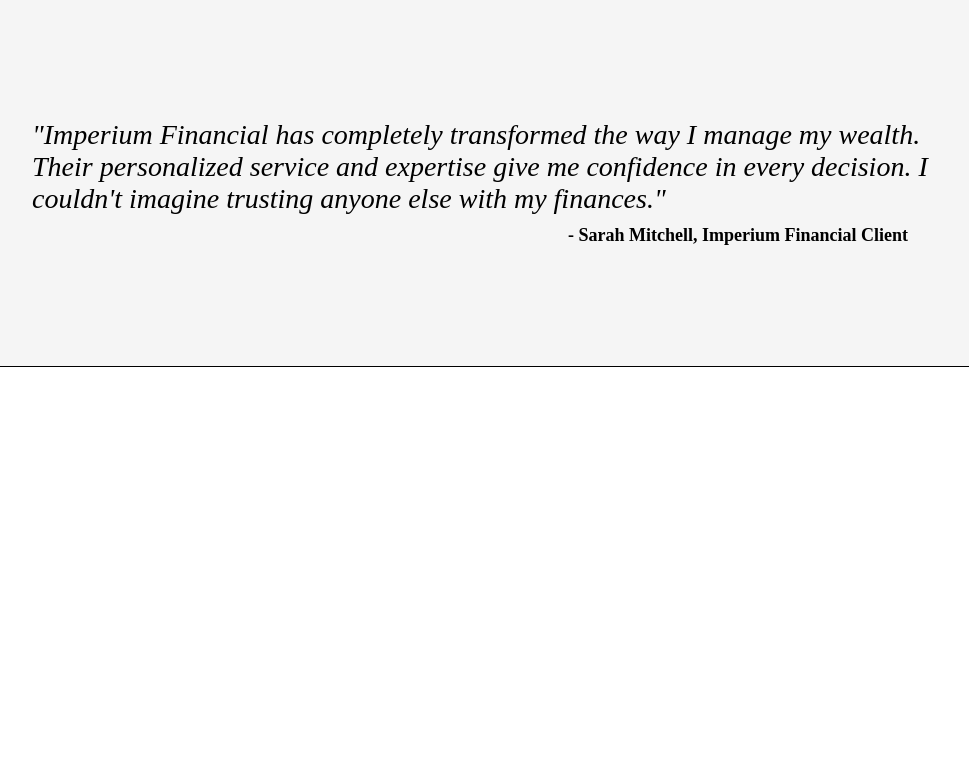
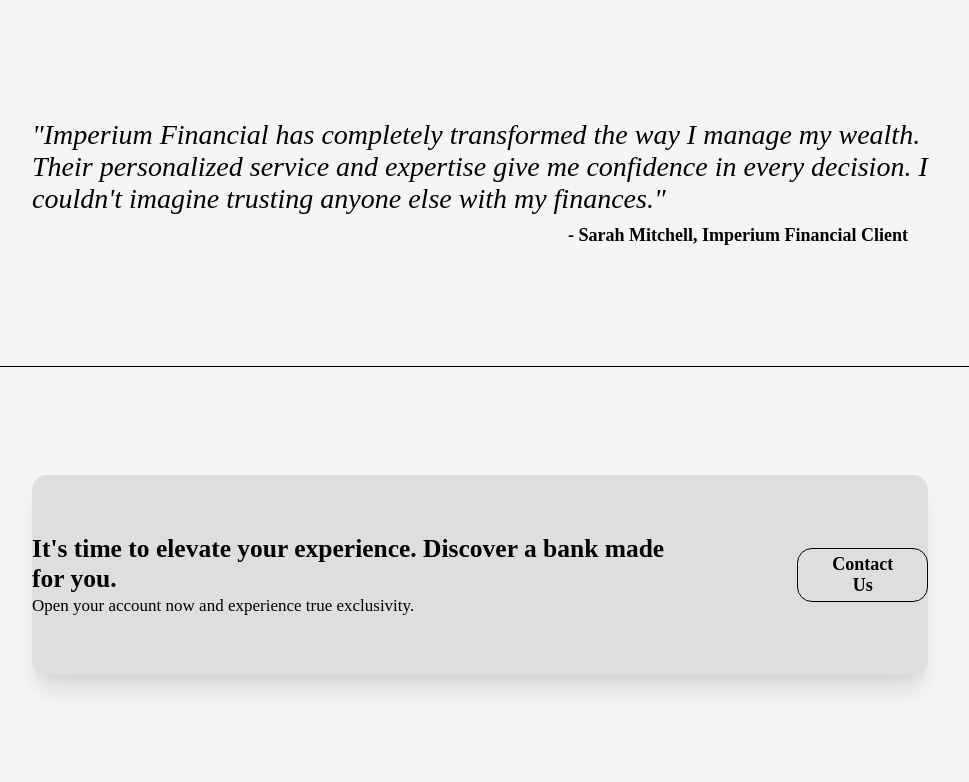
Before and after one commit to bernardo-ortigara/odin-landing-page, a plain HTML site: page index.html in a window 1280 px wide. Shown: the part 863-1645 px from the top of the page, without its empty margins (160-1129 px from the left). Before the commit the page ends 1230 px from the top, so only its background shows below. Drawn offline with Linux system fonts and the light colour scheme.

Commit message:
Add contact section

```diff
--- a/index.html
+++ b/index.html
@@ -58,5 +58,16 @@
         </div>
     </div>
 
+    <div class="call-to-action">
+        <div class="container-grey">
+            <div class="container-grey-left">
+                <h2>It's time to elevate your experience. Discover a bank made for you.</h2>
+                <p>Open your account now and experience true exclusivity.</p>
+            </div>
+            <button>Contact Us</button>
+        </div>
+    </div>
+
+
 </body>
 </html>
--- a/style.css
+++ b/style.css
@@ -169,3 +169,47 @@
     font-weight: 700;
     margin-right: 20px;
 }
+
+.call-to-action{
+    height: 415px;
+    background-color: hsl(0, 0%, 96%);
+    display: flex;
+    justify-content: center;
+    align-items: center;
+}
+
+.container-grey{
+    background-color: hsl(0, 0%, 87%);
+    margin: 0 15% 0 15%;
+    height: 200px;
+    width: 100%;
+    border-radius: 15px;
+    display: flex;
+    justify-content: center;
+    align-items: center;
+    gap: 100px;
+    box-shadow: rgba(0, 0, 0, 0.1) 0px 20px 25px -5px, rgba(0, 0, 0, 0.04) 0px 10px 10px -5px;
+}
+
+.container-grey-left{
+    font-size: 17px;
+}
+
+.container-grey-left h2{
+    margin-bottom: 2px;
+}
+
+.container-grey button{
+    background-color: hsl(0, 0%, 87%);
+    border-radius: 15px;
+    font-size: 18px;
+    font-weight: 900;
+    padding: 5px 25px;
+    transition: 0.2s;
+    border:1px solid hsl(0, 0%, 0%);
+    cursor: pointer;
+    &:hover {
+    border:1px solid hsl(0, 0%, 0%);
+    background-color: hsl(0, 0%, 74%);
+    }
+}
```
